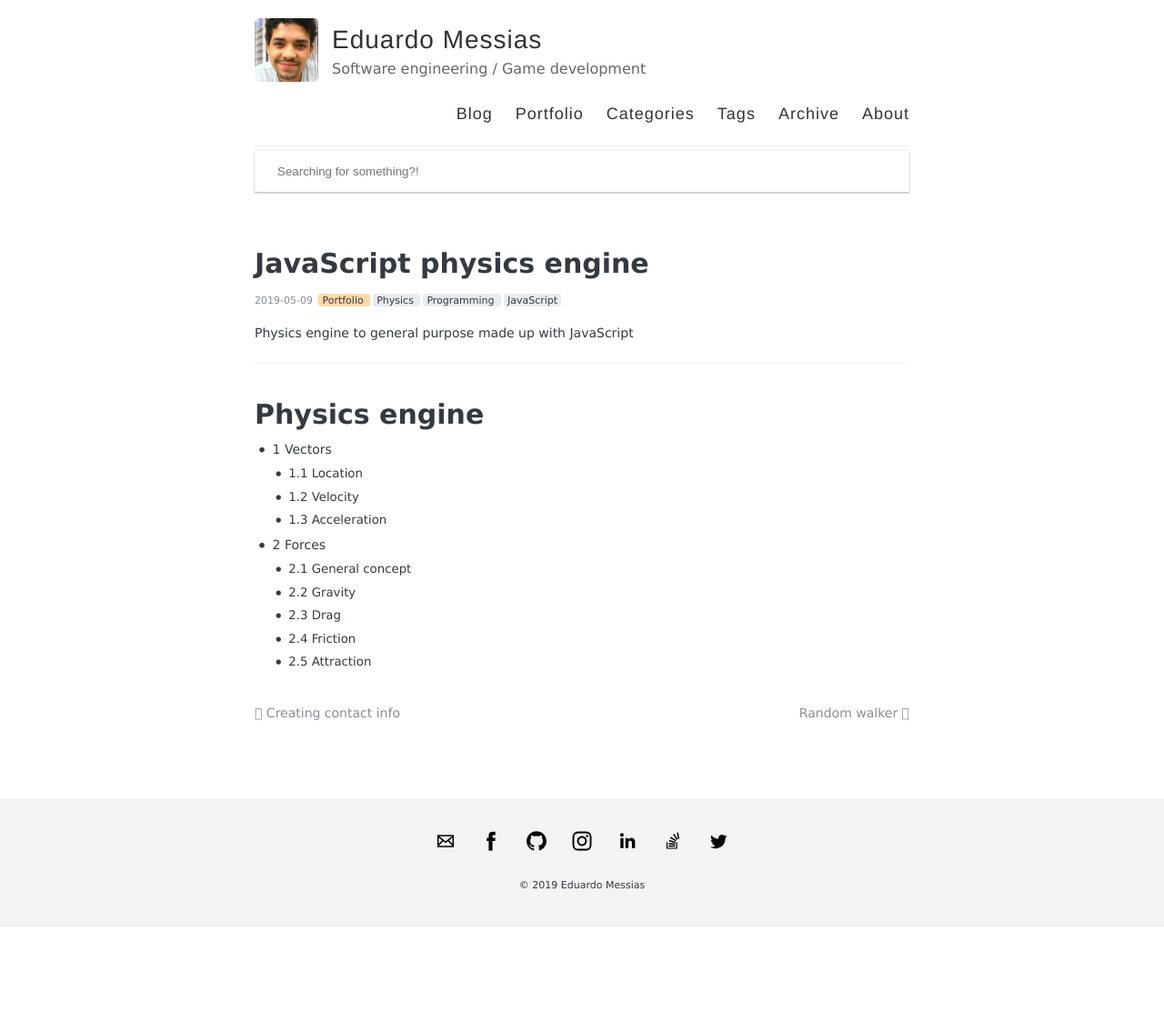
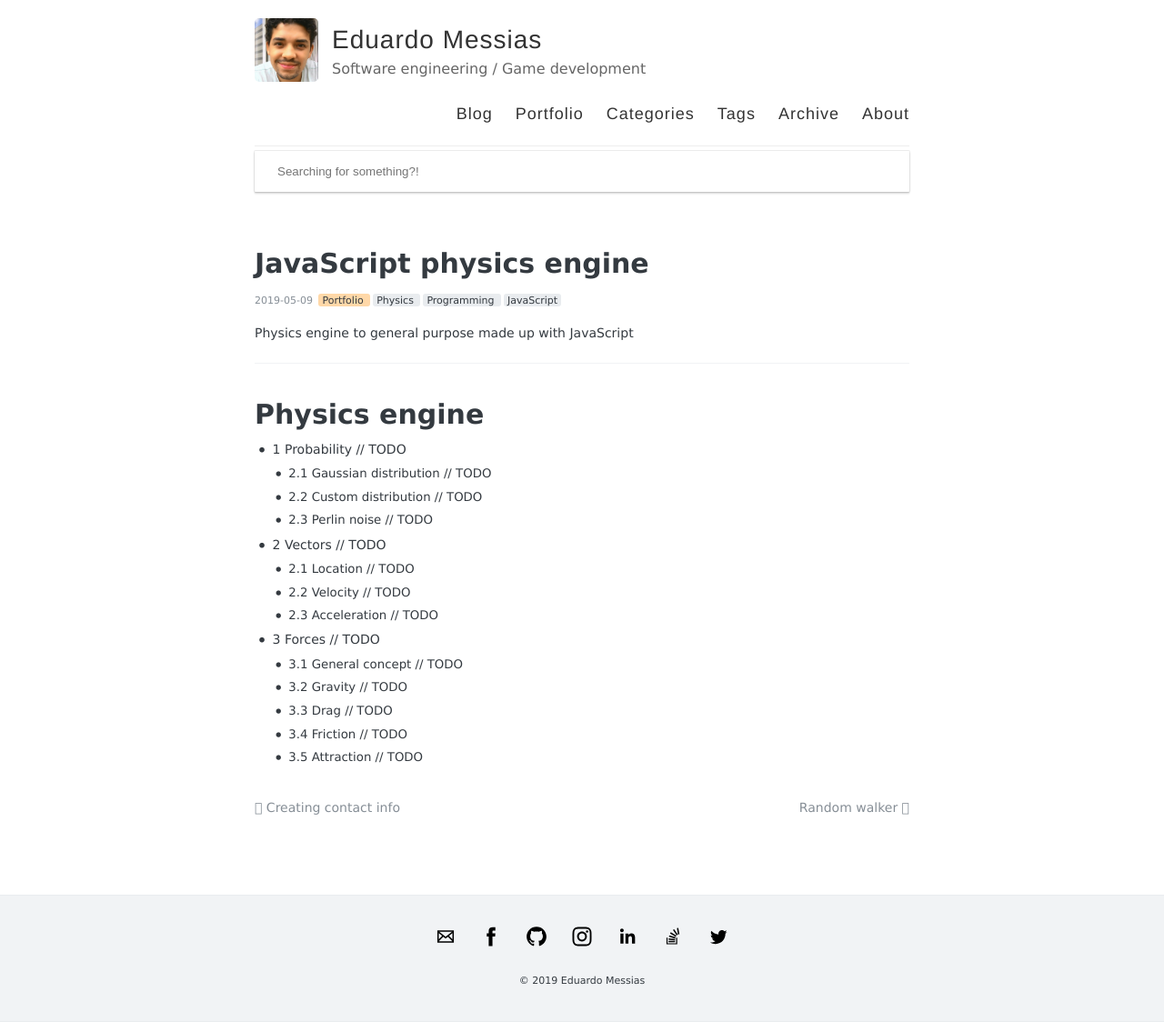
Before and after one commit to eduardomessias/eduardomessias.github.io, a Jekyll site: the page built from _posts/2019-05-09-js-physics-engine.md, in a window 1280 px wide. Shown: the whole page at 91% size. Built offline with Jekyll 4.4.1, drawn with Linux system fonts in a browser that asks for light colours; before the commit the page ends 1019 px from its top, so only the background shows below that.

Commit message:
Update 2019-05-09-js-physics-engine.md

```diff
--- a/_posts/2019-05-09-js-physics-engine.md
+++ b/_posts/2019-05-09-js-physics-engine.md
@@ -15,13 +15,17 @@ Physics engine to general purpose made up with JavaScript
 
 # Physics engine
 
-  - 1 Vectors
-    - 1.1 Location
-    - 1.2 Velocity
-    - 1.3 Acceleration
-  - 2 Forces
-    - 2.1 General concept
-    - 2.2 Gravity
-    - 2.3 Drag
-    - 2.4 Friction
-    - 2.5 Attraction
+  - 1 Probability                       // TODO
+    - 2.1 Gaussian distribution         // TODO
+    - 2.2 Custom distribution           // TODO
+    - 2.3 Perlin noise                  // TODO
+  - 2 Vectors                           // TODO
+    - 2.1 Location                      // TODO
+    - 2.2 Velocity                      // TODO
+    - 2.3 Acceleration                  // TODO
+  - 3 Forces                            // TODO
+    - 3.1 General concept               // TODO
+    - 3.2 Gravity                       // TODO
+    - 3.3 Drag                          // TODO
+    - 3.4 Friction                      // TODO
+    - 3.5 Attraction                    // TODO
```
